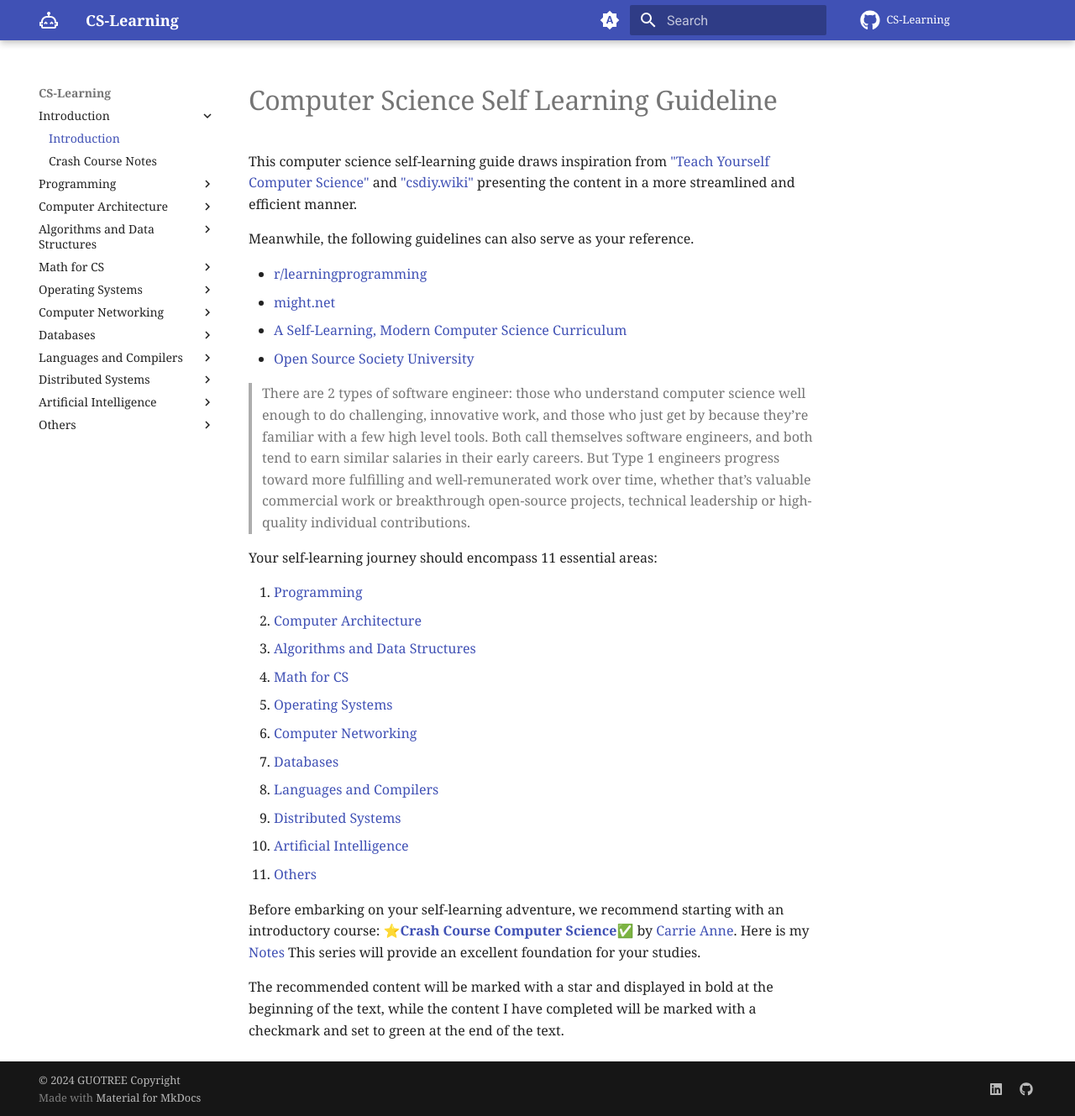
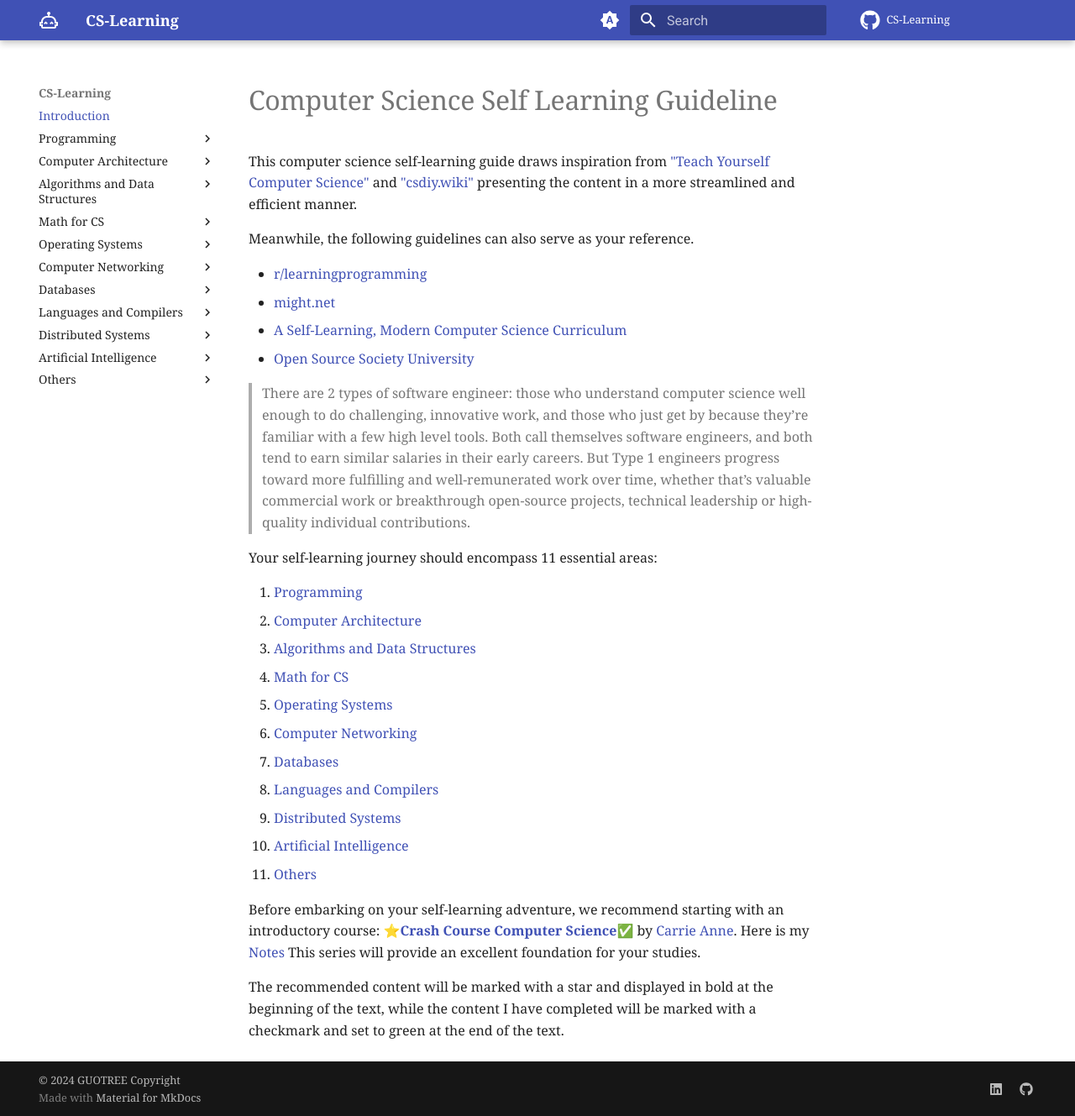
Before and after one commit to guotree/CS-Learning, an MkDocs documentation site: the page built from docs/index.md, in a window 1280 px wide and 1329 px high. Shown: the whole window at 84% size. Built offline with MkDocs 1.6.1 and Material for MkDocs 9.7.7, drawn with Linux system fonts in a browser that asks for light colours; comment, search, counter and statistics services are not loaded.

Commit message:
change the toc

```diff
--- a/mkdocs.yml
+++ b/mkdocs.yml
@@ -7,11 +7,10 @@
 repo_name: CS-Learning
 
 nav:
-  - Introduction:
-    - "Introduction": "index.md"
-    - "Crash Course Notes": "notes/CrashCourseCS.md"
+  - Introduction: "index.md"
   - Programming:
     - "Summary": "programming/summary.md"
+    - "Crash Course Notes": "notes/CrashCourseCS.md"
   - Computer Architecture:
     - "Summary": "architecture/summary.md"
   - Algorithms and Data Structures:
```
